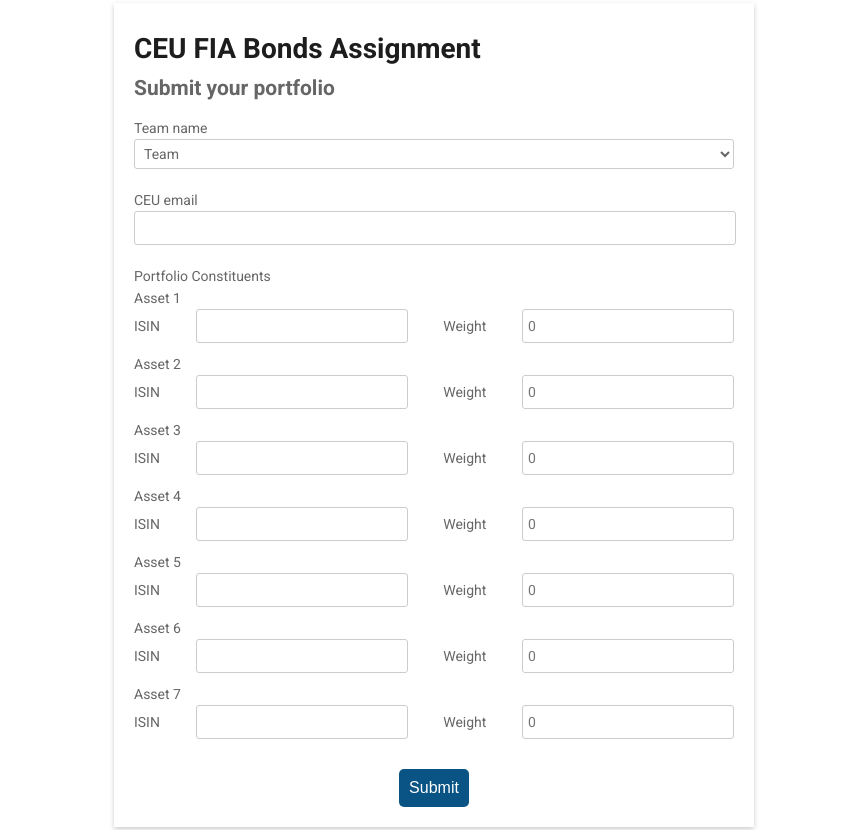
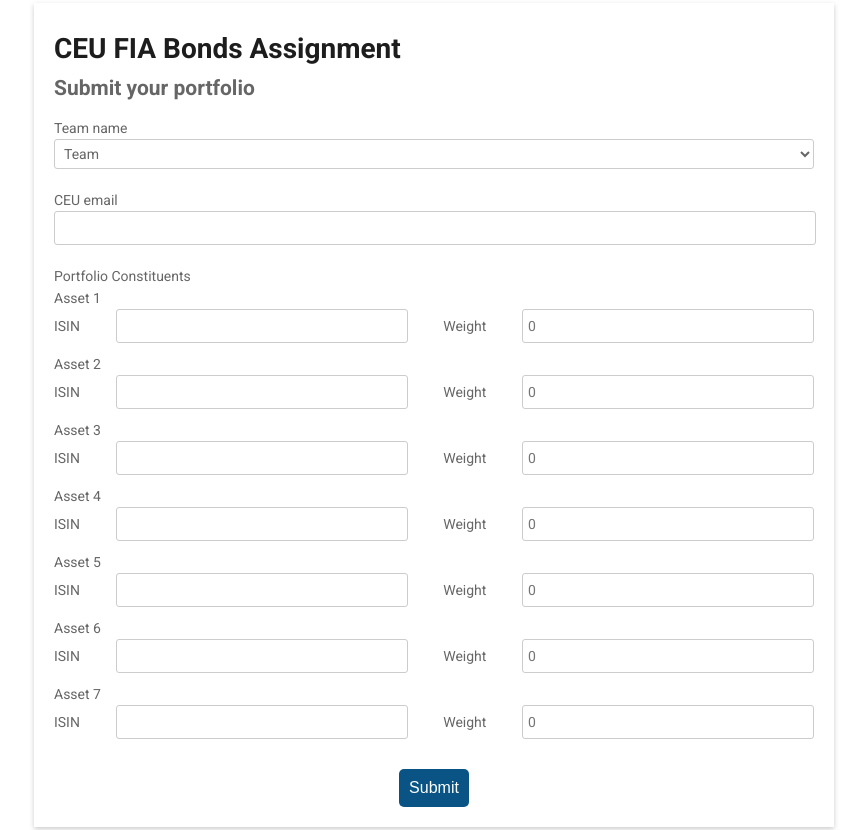
Before and after one commit to dgulacsy/ceu-fia-bond-assignment, a Flask app: page / in a window 1280 px wide. Shown: the whole page, without its empty margins (206-1073 px from the left). Run offline with Flask 2, Linux system fonts and the light colour scheme.

Commit message:
change form width

```diff
--- a/static/styles/styles.css
+++ b/static/styles/styles.css
@@ -76,7 +76,7 @@
 
 @media (min-width: 992px) {
     .base {
-        width: 50%;
+        width: 800px;
         margin: auto;
     }
 }
```
